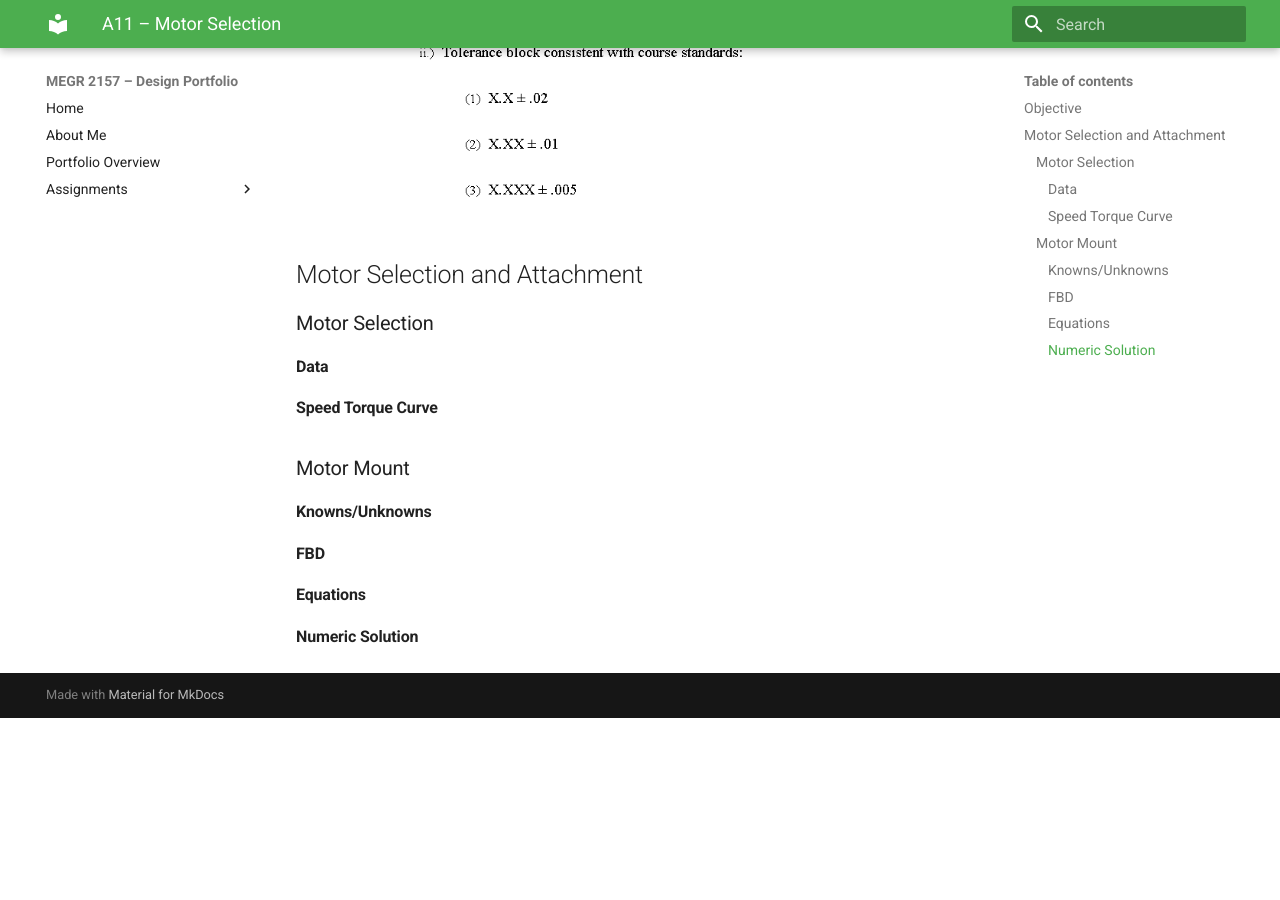
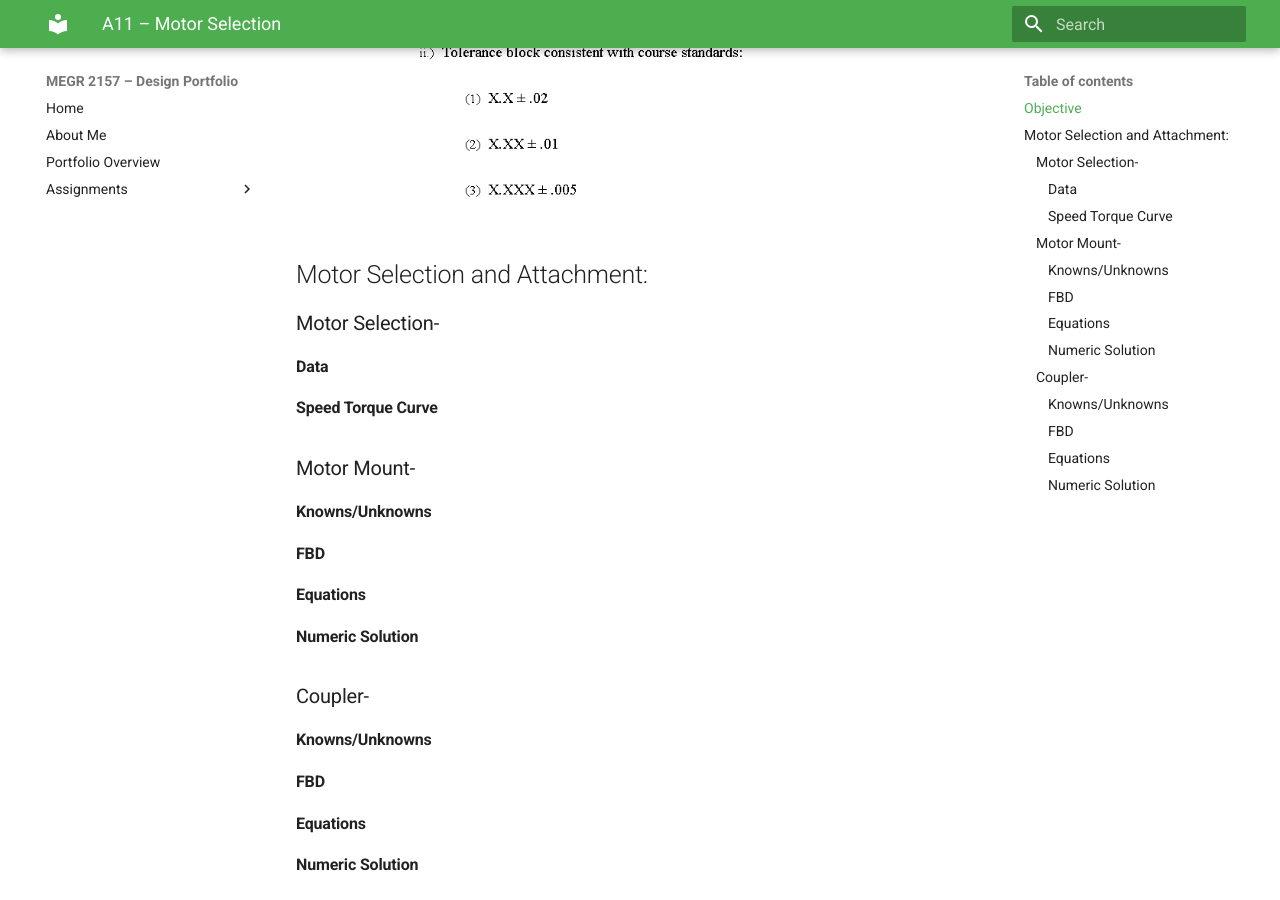
Before and after one commit to Taylor-Rockefeller-Portfolio/megr2157-portfolio, an MkDocs documentation site: the page built from docs/assignments/a11/index.md, in a window 1280 px wide and 900 px high, scrolled down 4532 px. Built offline with MkDocs 1.6.1 and Material for MkDocs 9.7.7, drawn with Linux system fonts in a browser that asks for light colours; before the commit the page ends 5250 px from its top, so only the background shows below that.

Commit message:
Update headings and formatting in index.md

```diff
--- a/docs/assignments/a11/index.md
+++ b/docs/assignments/a11/index.md
@@ -18,15 +18,15 @@
 
 ![](A11_instructions(2).png)
 
-## Motor Selection and Attachment
+## Motor Selection and Attachment:
 
-### Motor Selection
+### Motor Selection-
 
 #### Data
 
 #### Speed Torque Curve
 
-### Motor Mount
+### Motor Mount-
 
 #### Knowns/Unknowns
 
@@ -35,3 +35,13 @@
 #### Equations
 
 #### Numeric Solution
+
+### Coupler-
+
+#### Knowns/Unknowns
+
+#### FBD
+
+#### Equations
+
+#### Numeric Solution
```
